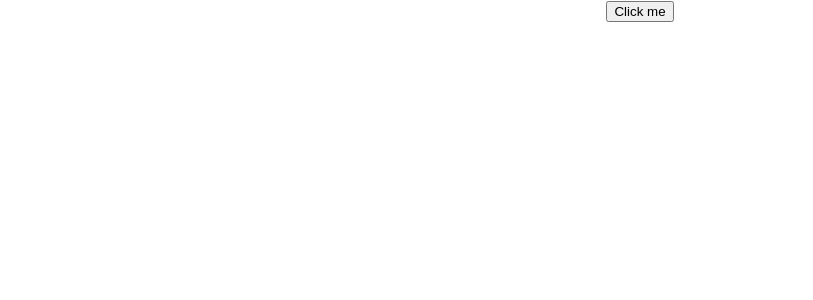
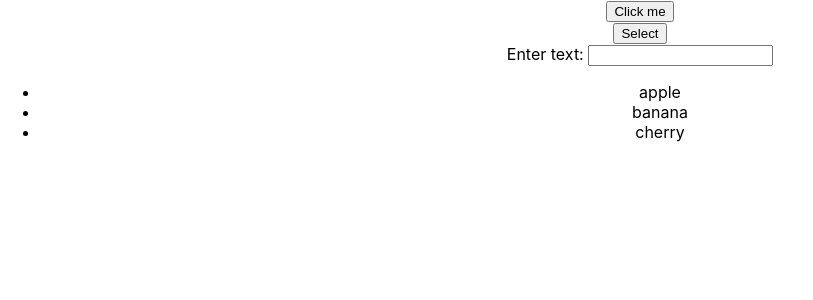
Before and after one commit to dsobiecka/componentLibrary, a React (Create React App) app: page / in a window 1280 px wide. Shown: the top 300 px of the page, without its empty margins (0-813 px from the left). Built offline with nearby package versions, Linux system fonts and the light colour scheme.

Commit message:
new component: navbar, switch

```diff
--- a/src/App.tsx
+++ b/src/App.tsx
@@ -1,15 +1,56 @@
-import React from 'react';
-import './App.css';
-import Button from "./components/ui/Button/Button";
+import React, { useState } from "react";
+import "./App.css";
+import { Button } from "./components/ui/Button/Button";
+import { Dropdown } from "./components/ui/Dropdown/Dropdown";
+import { Input } from "./components/ui/Input/Input";
+import { ListElement } from "./components/ui/ListElements/ListElement";
 
 function App() {
+  //button
   const handleClick = () => {
-        console.log('Button clicked');
+    console.log("Button clicked");
+  };
+
+  //dropdown
+  const handleDropdownChange = (selectedOption: string) => {
+    console.log(`Selected option: ${selectedOption}`);
+  };
+
+  //input
+  const [inputValue, setInputValue] = useState("");
+
+  const handleInputChange = (value: string) => {
+    setInputValue(value);
+  };
+
+  //listElement
+  const items = ["apple", "banana", "cherry"];
+
+  const renderItem = (item: string) => {
+    return item;
   };
 
   return (
     <div className="App">
-            <Button onClick={handleClick} label="Click me"/>
+      <Button onClick={handleClick} label="Click me" />
+      <Dropdown
+        options={["Option 1", "Option 2", "Option 3"]}
+        onChange={handleDropdownChange}
+        className="dropdown"
+        buttonClassName="dropdown-button"
+        menuClassName="dropdown-menu"
+        itemClassName="dropdown-item"
+      />
+      <Input
+        label="Enter text: "
+        value={inputValue}
+        onChange={handleInputChange}
+      />
+      <ul>
+        {items.map((item, index) => (
+          <ListElement key={index} item={item} renderItem={renderItem} />
+        ))}
+      </ul>
     </div>
   );
 }
--- a/src/components/ui/Button/Button.tsx
+++ b/src/components/ui/Button/Button.tsx
@@ -6,12 +6,10 @@ type ButtonProps = {
     label: string;
 };
 
-const Button: React.FC<ButtonProps> = ({onClick, disabled, label}) => {
+export const Button = ({ onClick, disabled, label }: ButtonProps) => {
     return (
         <button onClick={onClick} disabled={disabled}>
             {label}
         </button>
     );
 };
-
-export default Button;
--- /dev/null
+++ b/src/components/ui/Dropdown/Dropdown.tsx
@@ -0,0 +1,49 @@
+import React, { useState } from 'react';
+
+type DropdownProps = {
+    options: string[];
+    onChange: (selectedOption: string) => void;
+    className?: string;
+    buttonClassName?: string;
+    menuClassName?: string;
+    itemClassName?: string;
+};
+
+export const Dropdown = ({
+    options,
+    onChange,
+    className,
+    buttonClassName,
+    menuClassName,
+    itemClassName,
+}: DropdownProps) => {
+    const [isOpen, setIsOpen] = useState(false);
+
+    const handleToggle = () => setIsOpen(!isOpen);
+
+    const handleOptionClick = (option: string) => {
+        onChange(option);
+        setIsOpen(false);
+    };
+
+    return (
+        <div className={className}>
+            <button className={buttonClassName} onClick={handleToggle}>
+                Select
+            </button>
+            {isOpen && (
+                <ul className={menuClassName}>
+                    {options.map((option, index) => (
+                        <li
+                            key={index}
+                            className={itemClassName}
+                            onClick={() => handleOptionClick(option)}
+                        >
+                            {option}
+                        </li>
+                    ))}
+                </ul>
+            )}
+        </div>
+    );
+};
--- a/src/components/ui/Input/Input.tsx
+++ b/src/components/ui/Input/Input.tsx
@@ -1,4 +1,4 @@
-import React, { ChangeEvent } from 'react';
+import React, { ChangeEvent } from "react";
 
 type InputProps = {
   label: string;
@@ -6,7 +6,7 @@ type InputProps = {
   onChange: (value: string) => void;
 };
 
-const Input: React.FC<InputProps> = ({ label, value, onChange }) => {
+export const Input = ({ label, value, onChange }: InputProps) => {
   const handleChange = (event: ChangeEvent<HTMLInputElement>) => {
     onChange(event.target.value);
   };
@@ -18,5 +18,3 @@ const Input: React.FC<InputProps> = ({ label, value, onChange }) => {
     </div>
   );
 };
-
-export default Input;
--- a/src/components/ui/ListElements/ListElement.tsx
+++ b/src/components/ui/ListElements/ListElement.tsx
@@ -1,12 +1,10 @@
-import React from 'react';
+import React, { ReactNode } from 'react';
 
 type ListElementProps<T> = {
   item: T;
-  renderItem: (item: T) => React.ReactNode;
+  renderItem: (item: T) => ReactNode;
 };
 
-function ListElement<T>({ item, renderItem }: ListElementProps<T>) {
+export const ListElement = <T,>({ item, renderItem }: ListElementProps<T>): JSX.Element => {
   return <li>{renderItem(item)}</li>;
-}
-
-export default ListElement;
+};
```
Also changed, not shown: src/components/ui/Navbar/Navbar.tsx (added, +28 -0 lines), src/components/ui/Switch/Switch.tsx (added, +27 -0 lines). Lines whose indentation alone changed are shown as unchanged.
